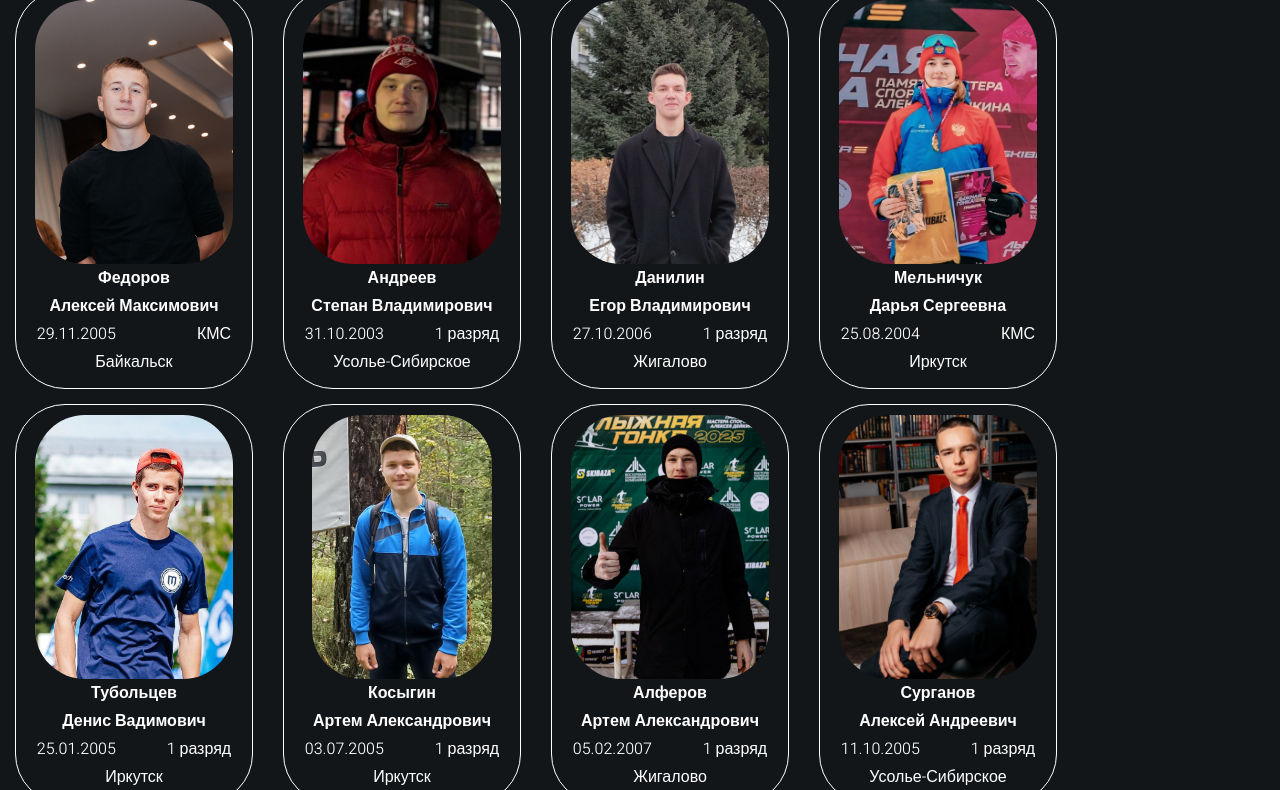
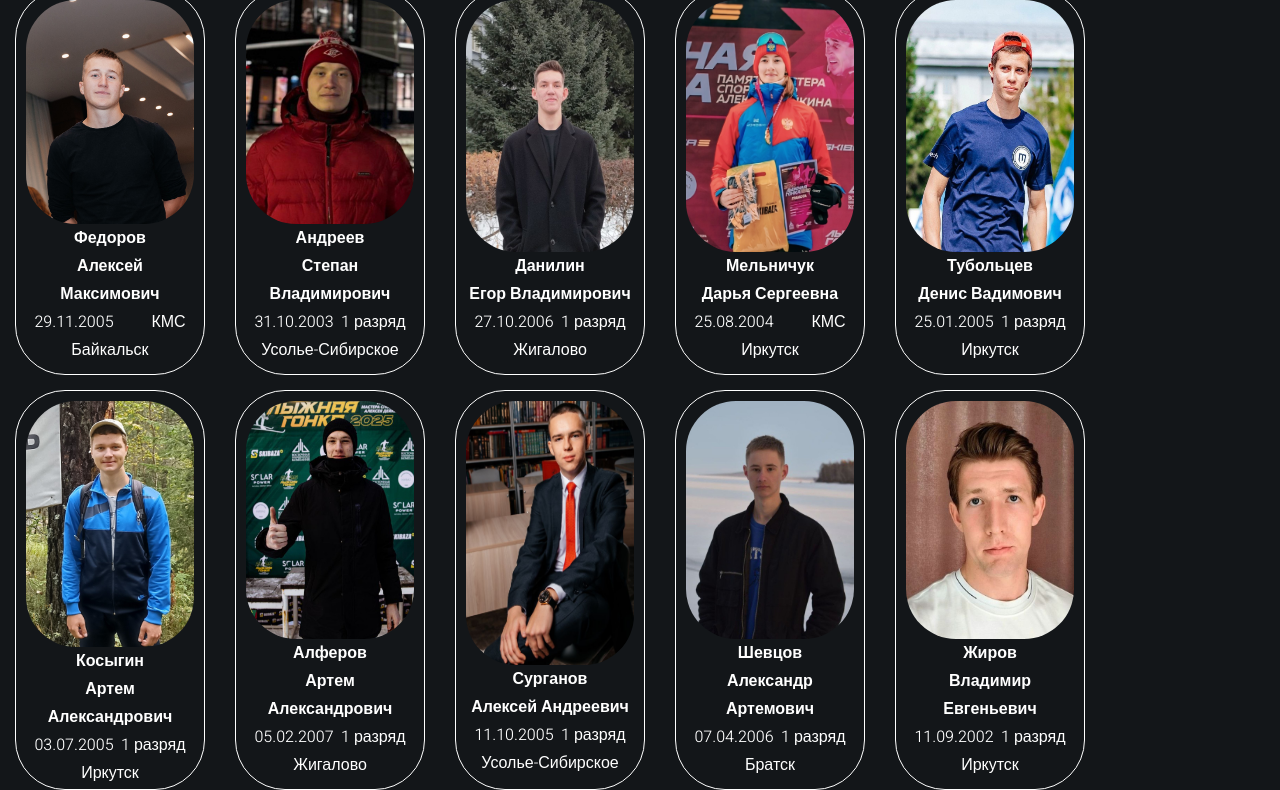
Before and after one commit to Deniska2525/INRTU-ski-site, a plain HTML site: page team.html in a window 1280 px wide. Shown: the part 161-951 px from the top of the page. Drawn offline with Linux system fonts and the light colour scheme.

Commit message:
Update styles.css

```diff
--- a/styles.css
+++ b/styles.css
@@ -342,7 +342,7 @@ h1,h2,h3,h4,h5,h6{
   display: flex;
   flex-direction: column;
   align-items: center;
-  max-width: 238px;
+  max-width: 190px;
   max-height: 400px;
   border: var(--color-light) 1px solid;
   border-radius: 50px;
```
